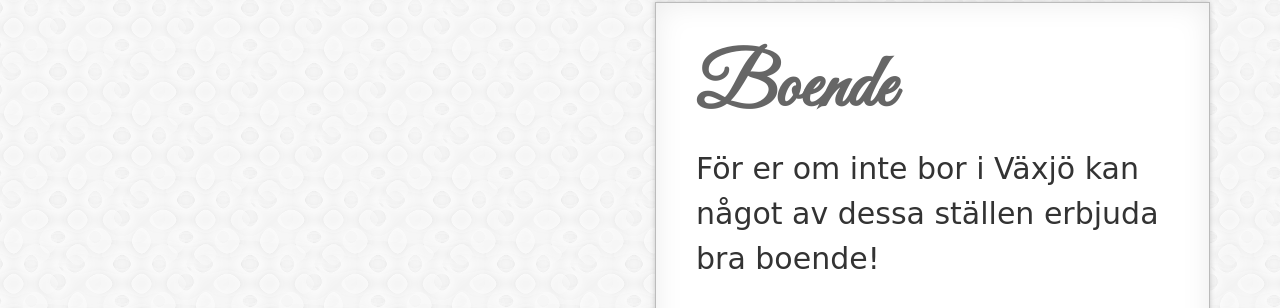
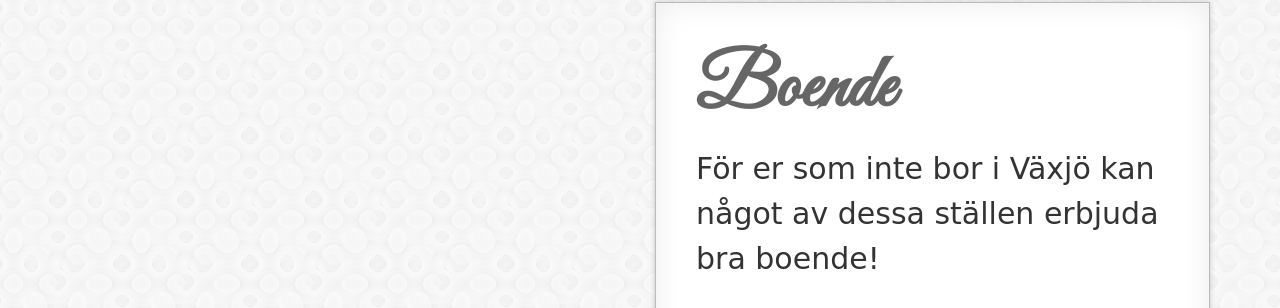
Before and after one commit to stefan-jonasson/121212, a website: page index.html in a window 1280 px wide. Shown: the part 8178-8486 px from the top of the page. Drawn offline with nearby package versions, Linux system fonts and the light colour scheme; some packages are replaced by stand-ins of ours; a web font is replaced by a local one.

Commit message:
Spelling fix

```diff
--- a/index.html
+++ b/index.html
@@ -304,7 +304,7 @@
               <div class="col-md-6 col-md-offset-6">
                 <div class="paper-box">
                   <h2>Boende</h2>
-                  <p>För er om inte bor i Växjö kan något av dessa ställen erbjuda bra boende!</p>
+                  <p>För er som inte bor i Växjö kan något av dessa ställen erbjuda bra boende!</p>
                   <ul class="list-no-bullets">
                       <li><a href="http://www.pmrestauranger.se/sv/hotel/">PM &amp; VÄNNER HOTEL</a><p>Här kommer vi tillbringa bröllopsnatten!</p></li>
                       <li><a href="http://www.villavik.se/hotell.shtml">Toftastrand Hotell &amp; Konditori</a><p>Mysigt ställe i Sandsbro!</p></li>
```
